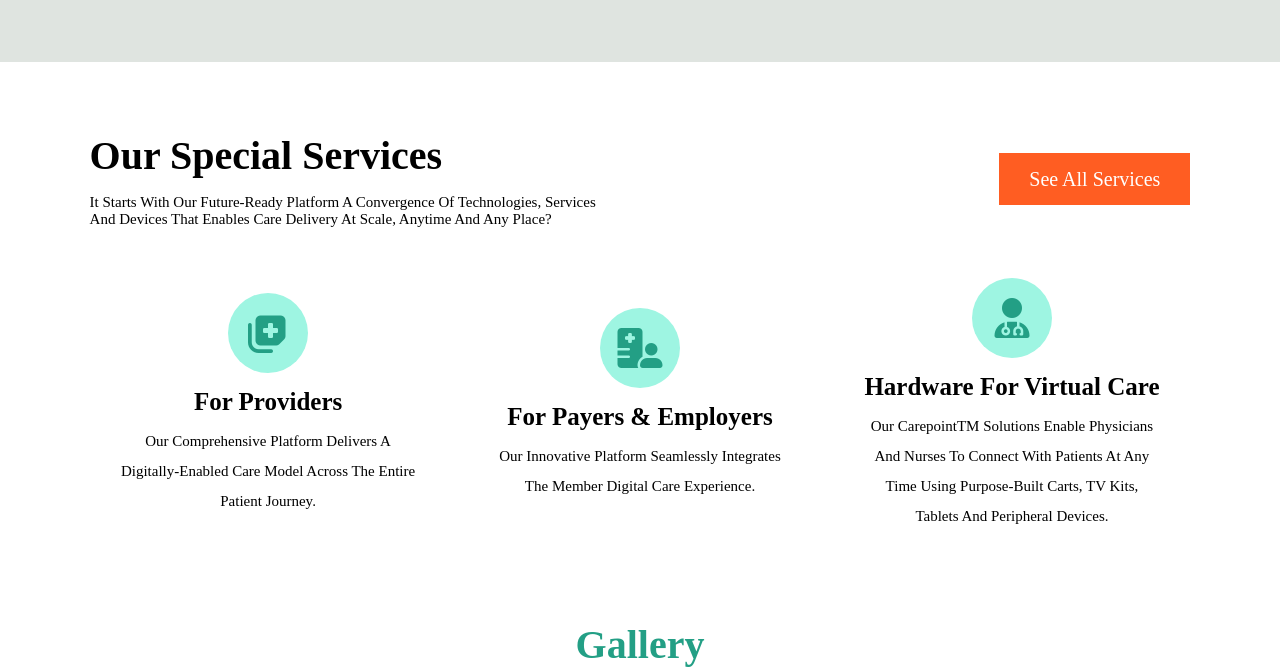
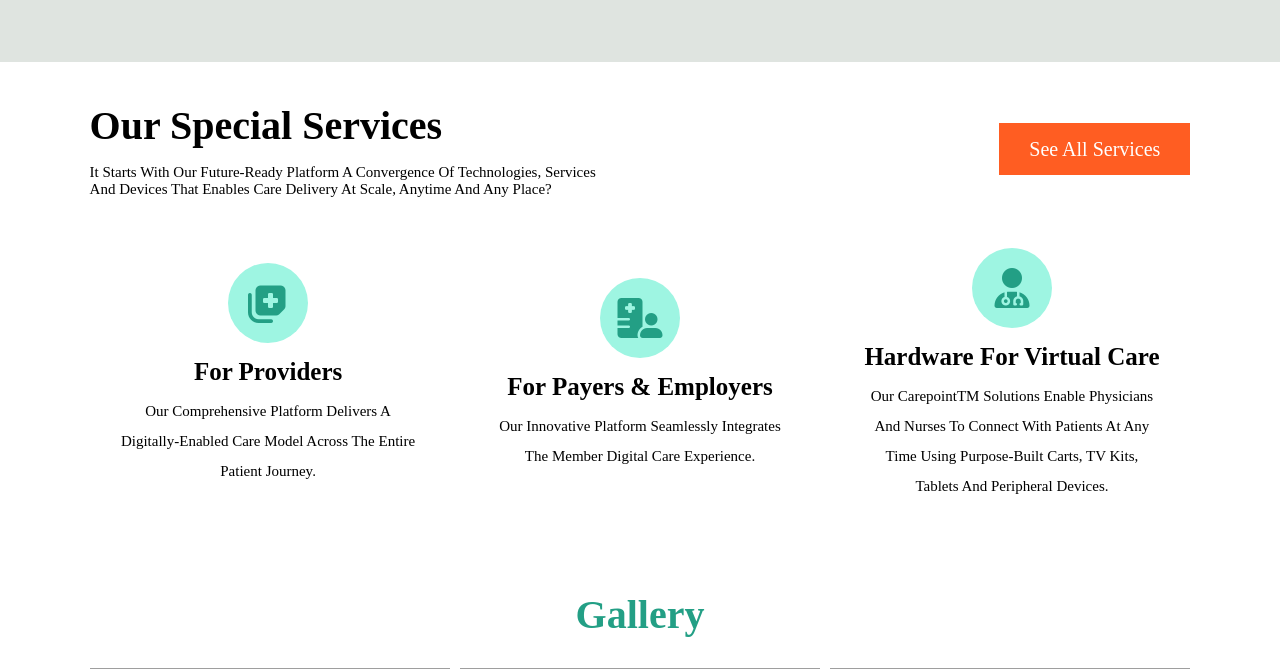
Before and after one commit to Bryium/Teleheal, a Django app: page / in a window 1280 px wide. Shown: the part 1399-2068 px from the top of the page. Run offline with Django 5.2, Linux system fonts and the light colour scheme; some libraries are stand-ins or nearby versions; grey boxes are pictures that could not be loaded.

Commit message:
remove margin top fromn our servirce div

```diff
--- a/Teleheal/Home/static/style.css
+++ b/Teleheal/Home/static/style.css
@@ -274,7 +274,7 @@ html {
 /* Our services styling */
 .our-services {
     padding: 4rem 7%;
-    margin-top: 30px;
+
 }
 
 .service-content {
```
